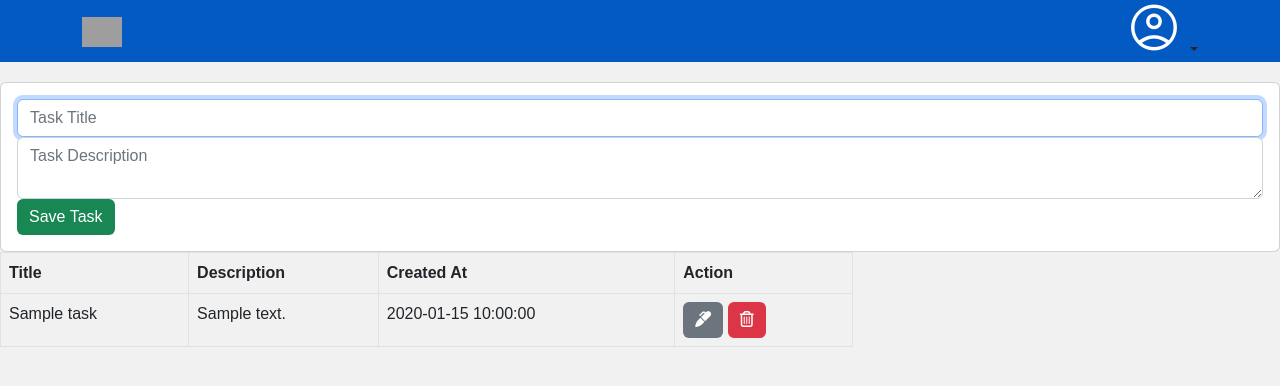
After one commit to SantiagoMera2000/Sistema-de-Gestion-Proyecto, a PHP site: page /facturacion.php in a window 1280 px wide. The commit adds this page. Shown: the top 386 px of the page. Run offline with PHP 8.4, Linux system fonts and the light colour scheme; the visitor is signed in with stand-in values (Sample User, id 1); tables that the repository leaves empty or names only in its code hold one stand-in row (values such as "Sample post"); grey boxes are pictures that could not be loaded.

```diff
--- /dev/null
+++ b/facturacion.php
@@ -0,0 +1,67 @@
+<!-- Se llama a la BD para establecer conexion -->
+<?php include("logic/conexion.php"); ?>
+<!-- Se carga el header universal de cada pagina -->
+<?php include('includes/header.php'); ?>
+<!-- Verifica que el usuario inició sesion, de lo contrario
+lo envia de nuevo al login -->
+<?php
+session_start();
+$usuario = $_SESSION['username'];
+
+if(!isset($usuario)){
+    header("location: login.php");
+}
+?>
+<!-- Estilos requeridos especialmente en esta pagina -->
+<link rel="stylesheet" href="css\index.css">
+
+<body>
+    <main class="main col">
+        <!-- ADD TASK FORM -->
+        <div class="card card-body">
+            <form action="save_task.php" method="POST">
+                <div class="form-group">
+                    <input type="text" name="title" class="form-control" placeholder="Task Title" autofocus>
+                </div>
+            <div class="form-group">
+                <textarea name="description" rows="2" class="form-control" placeholder="Task Description"></textarea>
+            </div>
+            <input type="submit" name="save_task" class="btn btn-success btn-block" value="Save Task">
+            </form>
+        </div>
+        <div class="col-md-8">
+            <table class="table table-bordered">
+                <thead>
+                    <tr>
+                        <th>Title</th>
+                        <th>Description</th>
+                        <th>Created At</th>
+                        <th>Action</th>
+                    </tr>
+                </thead>
+                <tbody>
+
+                <?php
+                $query = "SELECT * FROM task";
+                $result_tasks = mysqli_query($conexion, $query);
+
+                while($row = mysqli_fetch_assoc($result_tasks)) { ?>
+                <tr>
+                    <td><?php echo $row['title']; ?></td>
+                    <td><?php echo $row['description']; ?></td>
+                    <td><?php echo $row['created_at']; ?></td>
+                    <td>
+                    <a href="edit.php?id=<?php echo $row['id']?>" class="btn btn-secondary">
+                        <i class="fas fa-marker"></i>
+                    </a>
+                    <a href="delete_task.php?id=<?php echo $row['id']?>" class="btn btn-danger">
+                        <i class="far fa-trash-alt"></i>
+                    </a>
+                    </td>
+                </tr>
+                <?php } ?>
+                </tbody>
+            </table>
+        </div>
+    </main>
+<?php include('includes/footer.php'); ?>
```
Also changed, not shown: insumos.php (+4 -4 lines).
